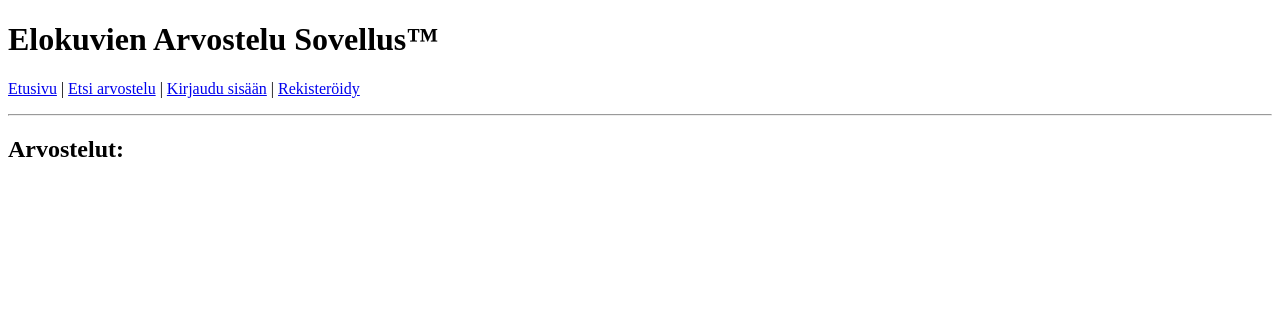
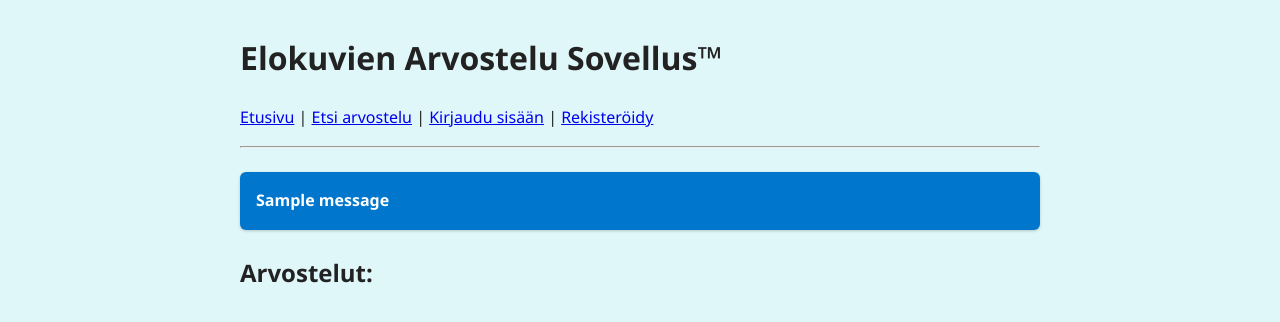
Before and after one commit to wentzelo/TIKAWE-Elokuva-Arvostelu, a Flask app: page / in a window 1280 px wide. Shown: the top 322 px of the page. Run offline with Flask 3, Linux system fonts and the light colour scheme; one stand-in notice (Sample message) is shown; data that the repository does not hold is empty.

Commit message:
Added main.css file for better layout and readability. Added flash massages for errors and feedback.

```diff
--- a/app.py
+++ b/app.py
@@ -1,7 +1,4 @@
-"""Main application file for the Elokuva-arvostelu web app."""
-
-from flask import Flask
-from flask import abort, redirect, render_template, request, session
+from flask import Flask, abort, redirect, render_template, request, session, flash
 import config
 import posts
 import users
@@ -44,13 +41,19 @@ def new_post():
 def create_post():
     check_login()
 
-    title = request.form["title"]
+    title = request.form["title"].strip()
+    if not title:
+        flash("VIRHE: Elokuvan nimi ei voi olla tyhjä tai pelkkä välilyönti")
+        return redirect("/new_post")
     if len(title) > 100:
-        abort(403)
+        flash("VIRHE: Elokuvan nimi on liian pitkä (max 100 merkkiä)")
+        return redirect("/new_post")
+
     rating = request.form["rating"]
     review_text = request.form["review_text"]
     if len(review_text) > 4200:
-        abort(403)
+        flash("VIRHE: Arvostelu on liian pitkä (max 4200 merkkiä)")
+        return redirect("/new_post")
 
     user_id = session["user_id"]
     watch_date = request.form["watch_date"]
@@ -152,23 +155,33 @@ def give_comment(post_id):
 def register():
     return render_template("register.html")
 
+
 @app.route("/create", methods=["POST"])
 def create():
-    username = request.form["username"]
+    username = request.form["username"].strip()
     password1 = request.form["password1"]
     password2 = request.form["password2"]
 
-    if not username.strip() or not password1.strip() or not password2.strip():
-        return "VIRHE: kentät eivät saa olla tyhjiä"
+    if not username or not password1 or not password2:
+        flash("VIRHE: Kentät eivät saa olla tyhjiä")
+        return redirect("/register")
+
+    if len(password1) < 6 or not any(char.isdigit() for char in password1):
+        flash("VIRHE: Salasanan tulee olla vähintään 6 merkkiä pitkä ja sisältää ainakin yksi numero")
+        return redirect("/register")
 
     if password1 != password2:
-        return "VIRHE: salasanat eivät ole samat"
+        flash("VIRHE: Salasanat eivät ole samat")
+        return redirect("/register")
 
     success = users.create_user(username, password1)
     if not success:
-        return "VIRHE: tunnus on jo varattu"
+        flash("VIRHE: Tunnus on jo varattu")
+        return redirect("/register")
 
     return render_template("register_return.html")
+
+from flask import request, render_template, redirect, session, flash
 
 @app.route("/login", methods=["GET", "POST"])
 def login():
@@ -178,6 +191,10 @@ def login():
     username = request.form["username"]
     password = request.form["password"]
 
+    if not username.strip() or not password.strip():
+        flash("VIRHE: Tunnus ja salasana eivät saa olla tyhjiä")
+        return redirect("/login")
+
     user = users.login_user(username, password)
 
     if user:
@@ -185,7 +202,8 @@ def login():
         session["username"] = username
         return redirect("/")
 
-    return "VIRHE: väärä tunnus tai salasana"
+    flash("VIRHE: Väärä tunnus tai salasana")
+    return redirect("/login")
 
 @app.route("/logout")
 def logout():
--- /dev/null
+++ b/static/main.css
@@ -0,0 +1,28 @@
+body {
+    margin: 2em auto;
+    max-width: 50em;
+    font-family: "Segoe UI";
+    background-color: #e0f7fa;
+    color: #222;
+    line-height: 1.6;
+  }
+
+  .item {
+    border: 1px solid #ccc;
+    background-color: #ffffff;
+    border-radius: 8px;
+    box-shadow: 0 2px 4px rgba(0,0,0,0.1);
+    margin: 1.5em 0;
+    padding: 1em 1.5em;
+  }
+
+  .info {
+    border: none;
+    background-color: #0077cc;
+    color: white;
+    padding: 1em;
+    margin: 1.5em 0;
+    border-radius: 6px;
+    font-weight: bold;
+    box-shadow: 0 1px 3px rgba(0,0,0,0.2);
+  }
--- a/templates/layout.html
+++ b/templates/layout.html
@@ -3,6 +3,7 @@
 
 <head>
   <title>{% block title %}{% endblock %}</title>
+  <link rel="stylesheet" href="/static/main.css">
 </head>
 
 <body>
@@ -25,6 +26,13 @@
     {% endif %}
   </p>
   <hr>
+
+  {% for message in get_flashed_messages() %}
+  <div class="info">
+    {{ message }}
+  </div>
+  {% endfor %}
+
   {% block content %}{% endblock %}
 </body>
 
```
